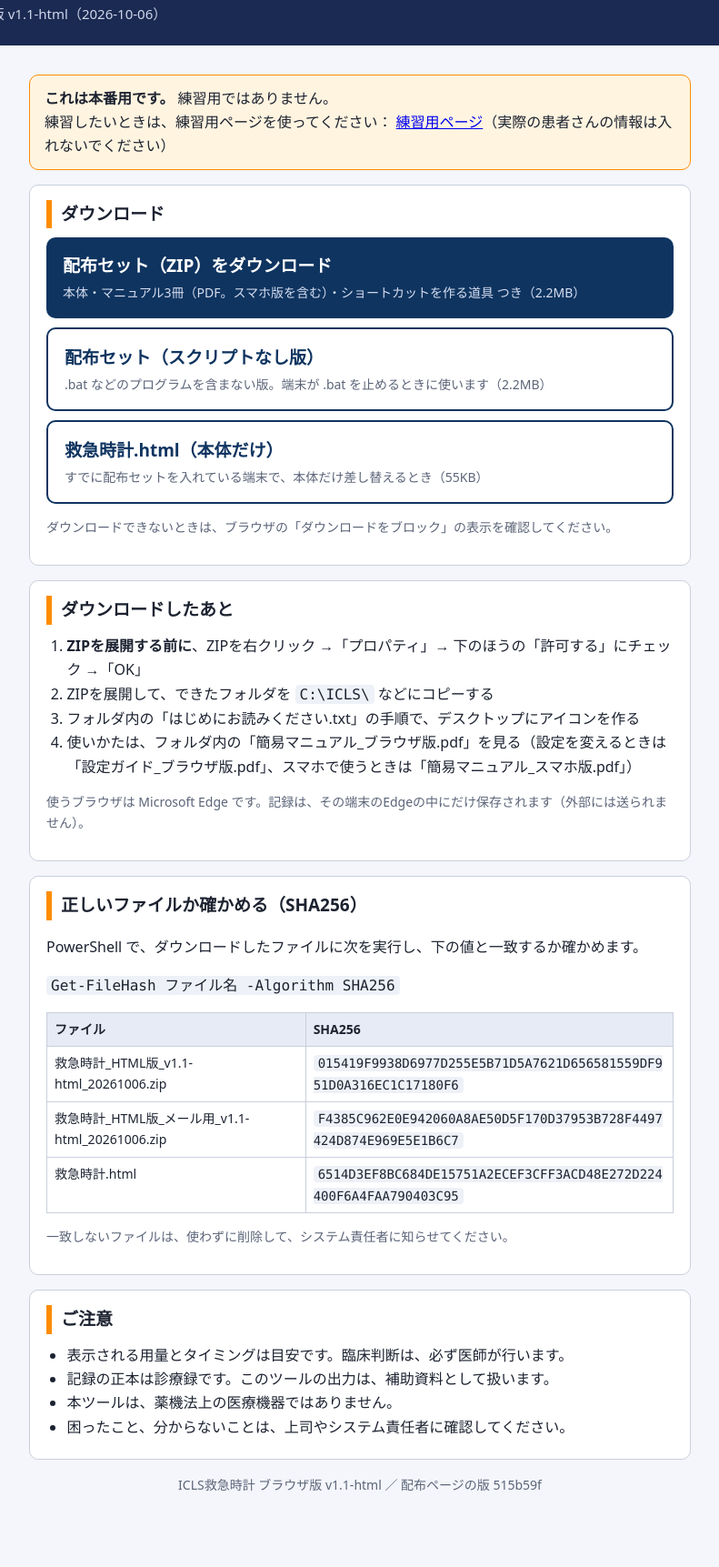
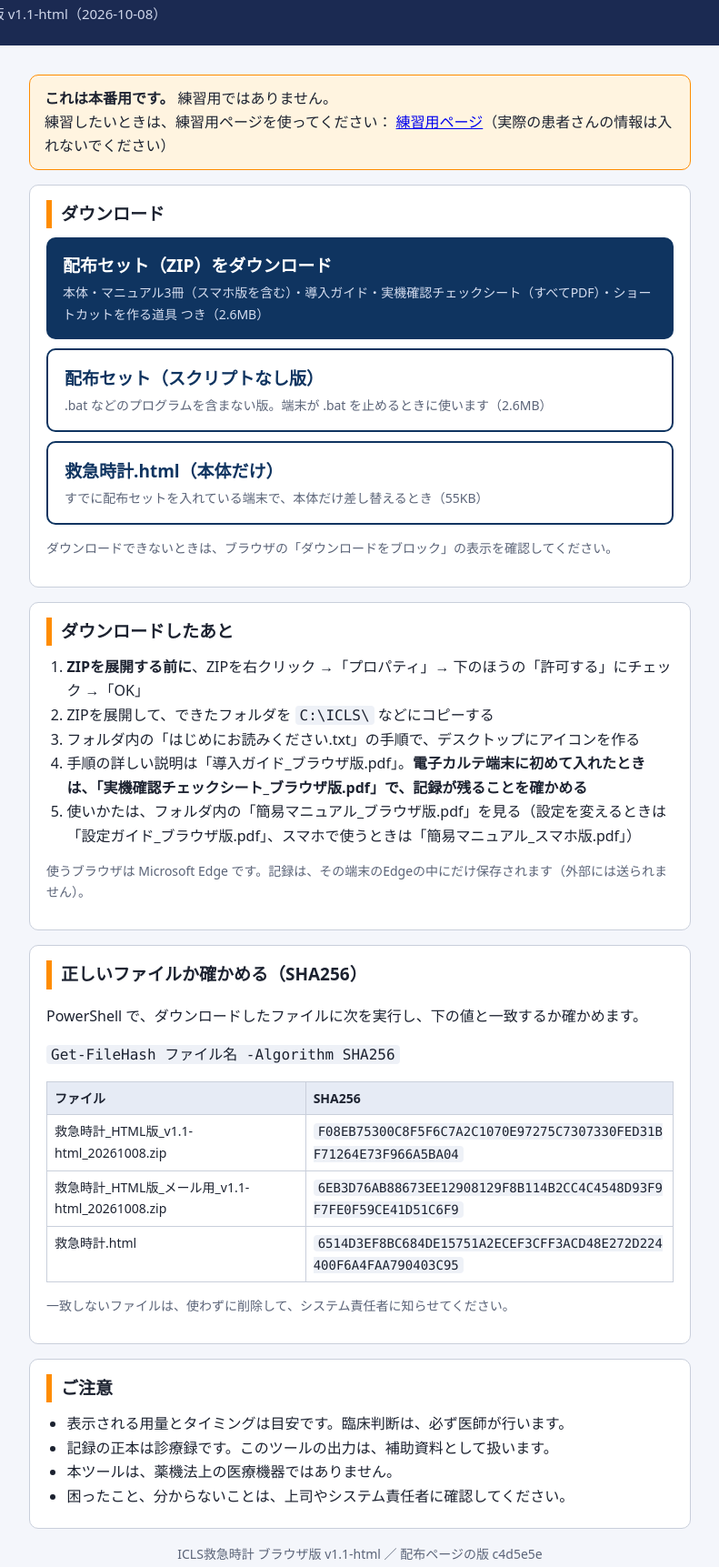
Before and after one commit to yuuna707-debug/yuuna707-debug.github.io, a plain HTML site: page kyukyu-tokei/download/index.html in a window 1280 px wide. Shown: the part 59-1782 px from the top of the page at 91% size, without its empty margins (244-1035 px from the left). Before the commit the page ends 1733 px from the top, so only its background shows below. Drawn offline with Linux system fonts and the light colour scheme.

Commit message:
kyukyu-tokei: 配布ページ・ZIPに導入ガイドと実機確認チェックシートを追加 (c4d5e5e)

```diff
--- a/kyukyu-tokei/download/index.html
+++ b/kyukyu-tokei/download/index.html
@@ -4,7 +4,7 @@
 <meta name="robots" content="noindex,nofollow">
 <meta http-equiv="Content-Security-Policy" content="default-src 'none'; style-src 'unsafe-inline'; img-src data:; base-uri 'none'; form-action 'none'">
 <meta name="referrer" content="no-referrer">
-<meta name="build-rev" content="515b59f">
+<meta name="build-rev" content="c4d5e5e">
 <title>ICLS救急時計 配布ページ（電子カルテ端末用）</title>
 <style>
 :root { --navy:#1b2a52; --blue:#0f3460; --orange:#ff8c00; --line:#c9cfdb; --ink:#1c2230; --muted:#5b6478; --bg:#f4f6fb; }
@@ -32,7 +32,7 @@ ol, ul { padding-left:1.4em; margin:6px 0; }
 <body>
 <header>
   <h1>ICLS救急時計 配布ページ</h1>
-  <p>電子カルテ端末用（本番用） ／ 版 v1.1-html（2026-10-06）</p>
+  <p>電子カルテ端末用（本番用） ／ 版 v1.1-html（2026-10-08）</p>
 </header>
 <main>
 
@@ -41,13 +41,13 @@ ol, ul { padding-left:1.4em; margin:6px 0; }
 
 <section>
   <h2>ダウンロード</h2>
-  <a class="dl" href="kyukyu-tokei_html_v1.1-html_20261006.zip" download="救急時計_HTML版_v1.1-html_20261006.zip">
+  <a class="dl" href="kyukyu-tokei_html_v1.1-html_20261008.zip" download="救急時計_HTML版_v1.1-html_20261008.zip">
     <strong>配布セット（ZIP）をダウンロード</strong>
-    <span>本体・マニュアル3冊（PDF。スマホ版を含む）・ショートカットを作る道具 つき（2.2MB）</span>
+    <span>本体・マニュアル3冊（スマホ版を含む）・導入ガイド・実機確認チェックシート（すべてPDF）・ショートカットを作る道具 つき（2.6MB）</span>
   </a>
-  <a class="dl sub" href="kyukyu-tokei_html_noscript_v1.1-html_20261006.zip" download="救急時計_HTML版_メール用_v1.1-html_20261006.zip">
+  <a class="dl sub" href="kyukyu-tokei_html_noscript_v1.1-html_20261008.zip" download="救急時計_HTML版_メール用_v1.1-html_20261008.zip">
     <strong>配布セット（スクリプトなし版）</strong>
-    <span>.bat などのプログラムを含まない版。端末が .bat を止めるときに使います（2.2MB）</span>
+    <span>.bat などのプログラムを含まない版。端末が .bat を止めるときに使います（2.6MB）</span>
   </a>
   <a class="dl sub" href="kyukyu-tokei_v1.1-html.html" download="救急時計.html">
     <strong>救急時計.html（本体だけ）</strong>
@@ -62,6 +62,7 @@ ol, ul { padding-left:1.4em; margin:6px 0; }
     <li><strong>ZIPを展開する前に</strong>、ZIPを右クリック →「プロパティ」→ 下のほうの「許可する」にチェック →「OK」</li>
     <li>ZIPを展開して、できたフォルダを <code>C:\ICLS\</code> などにコピーする</li>
     <li>フォルダ内の「はじめにお読みください.txt」の手順で、デスクトップにアイコンを作る</li>
+    <li>手順の詳しい説明は「導入ガイド_ブラウザ版.pdf」。<strong>電子カルテ端末に初めて入れたときは、「実機確認チェックシート_ブラウザ版.pdf」で、記録が残ることを確かめる</strong></li>
     <li>使いかたは、フォルダ内の「簡易マニュアル_ブラウザ版.pdf」を見る（設定を変えるときは「設定ガイド_ブラウザ版.pdf」、スマホで使うときは「簡易マニュアル_スマホ版.pdf」）</li>
   </ol>
   <p class="muted">使うブラウザは Microsoft Edge です。記録は、その端末のEdgeの中にだけ保存されます（外部には送られません）。</p>
@@ -73,8 +74,8 @@ ol, ul { padding-left:1.4em; margin:6px 0; }
   <p><code>Get-FileHash ファイル名 -Algorithm SHA256</code></p>
   <table>
     <tr><th>ファイル</th><th>SHA256</th></tr>
-    <tr><td>救急時計_HTML版_v1.1-html_20261006.zip</td><td><code>015419F9938D6977D255E5B71D5A7621D656581559DF951D0A316EC1C17180F6</code></td></tr>
-    <tr><td>救急時計_HTML版_メール用_v1.1-html_20261006.zip</td><td><code>F4385C962E0E942060A8AE50D5F170D37953B728F4497424D874E969E5E1B6C7</code></td></tr>
+    <tr><td>救急時計_HTML版_v1.1-html_20261008.zip</td><td><code>F08EB75300C8F5F6C7A2C1070E97275C7307330FED31BF71264E73F966A5BA04</code></td></tr>
+    <tr><td>救急時計_HTML版_メール用_v1.1-html_20261008.zip</td><td><code>6EB3D76AB88673EE12908129F8B114B2CC4C4548D93F9F7FE0F59CE41D51C6F9</code></td></tr>
     <tr><td>救急時計.html</td><td><code>6514D3EF8BC684DE15751A2ECEF3CFF3ACD48E272D224400F6A4FAA790403C95</code></td></tr>
   </table>
   <p class="muted">一致しないファイルは、使わずに削除して、システム責任者に知らせてください。</p>
@@ -90,6 +91,6 @@ ol, ul { padding-left:1.4em; margin:6px 0; }
   </ul>
 </section>
 
-<p class="muted" style="text-align:center">ICLS救急時計 ブラウザ版 v1.1-html ／ 配布ページの版 515b59f</p>
+<p class="muted" style="text-align:center">ICLS救急時計 ブラウザ版 v1.1-html ／ 配布ページの版 c4d5e5e</p>
 </main>
 </body></html>
```
Also changed, not shown: 4 other files.
